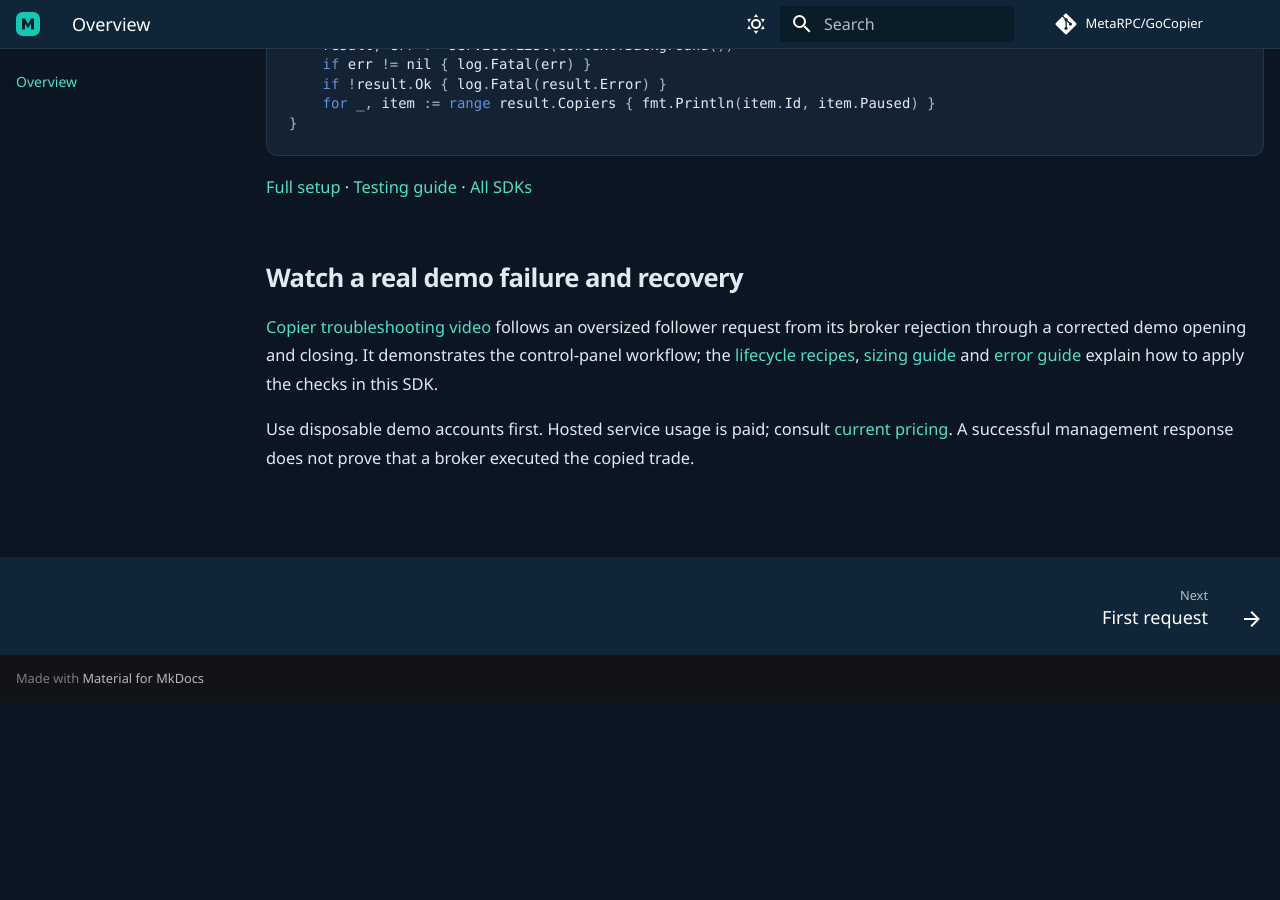
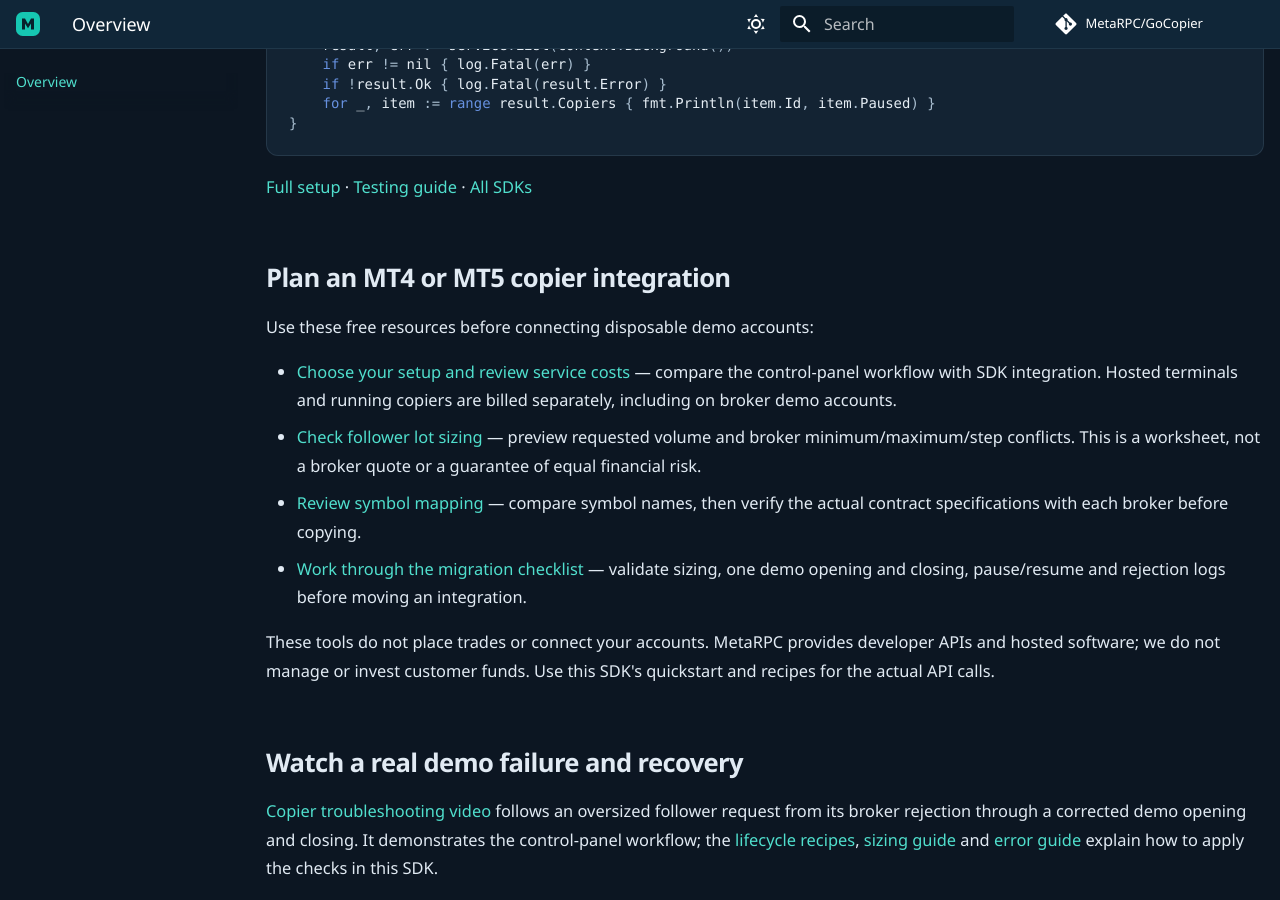
Before and after one commit to MetaRPC/GoCopier, an MkDocs documentation site: the page built from docs/index.md, in a window 1280 px wide and 900 px high, scrolled down 1435 px. Built offline with MkDocs 1.6.1 and Material for MkDocs 9.7.7, drawn with Linux system fonts in a browser that asks for light colours; comment, search, counter and statistics services are not loaded; before the commit the page ends 2136 px from its top, so only the background shows below that.

Commit message:
Connect copier SDK guides to setup and free validation tools

```diff
--- a/docs/index.md
+++ b/docs/index.md
@@ -58,6 +58,17 @@ func main() {
 
 [Full setup](quickstart.md) · [Testing guide](testing.md) · [All SDKs](sdks.md)
 
+## Plan an MT4 or MT5 copier integration
+
+Use these free resources before connecting disposable demo accounts:
+
+- [Choose your setup and review service costs](https://mrpc.pro/start/copier?lang=en&utm_source=github&utm_medium=referral&utm_campaign=copier_sdk_setup_nov17&utm_content=gocopier_docs_setup) — compare the control-panel workflow with SDK integration. Hosted terminals and running copiers are billed separately, including on broker demo accounts.
+- [Check follower lot sizing](https://mrpc.pro/tools/copier-sizing?lang=en&utm_source=github&utm_medium=referral&utm_campaign=copier_sdk_setup_nov17&utm_content=gocopier_docs_sizing) — preview requested volume and broker minimum/maximum/step conflicts. This is a worksheet, not a broker quote or a guarantee of equal financial risk.
+- [Review symbol mapping](https://mrpc.pro/tools/symbol-mapping?lang=en&utm_source=github&utm_medium=referral&utm_campaign=copier_sdk_setup_nov17&utm_content=gocopier_docs_symbols) — compare symbol names, then verify the actual contract specifications with each broker before copying.
+- [Work through the migration checklist](https://mrpc.pro/guides/copier-migration?lang=en&utm_source=github&utm_medium=referral&utm_campaign=copier_sdk_setup_nov17&utm_content=gocopier_docs_migration) — validate sizing, one demo opening and closing, pause/resume and rejection logs before moving an integration.
+
+These tools do not place trades or connect your accounts. MetaRPC provides developer APIs and hosted software; we do not manage or invest customer funds. Use this SDK's quickstart and recipes for the actual API calls.
+
 ## Watch a real demo failure and recovery
 
 [Copier troubleshooting video](https://mrpc.pro/tutorials/console/copier-troubleshooting) follows an oversized follower request from its broker rejection through a corrected demo opening and closing. It demonstrates the control-panel workflow; the [lifecycle recipes](recipes.md), [sizing guide](sizing.md) and [error guide](troubleshooting.md) explain how to apply the checks in this SDK.
```
Also changed, not shown: README.md (+11 -0 lines).
